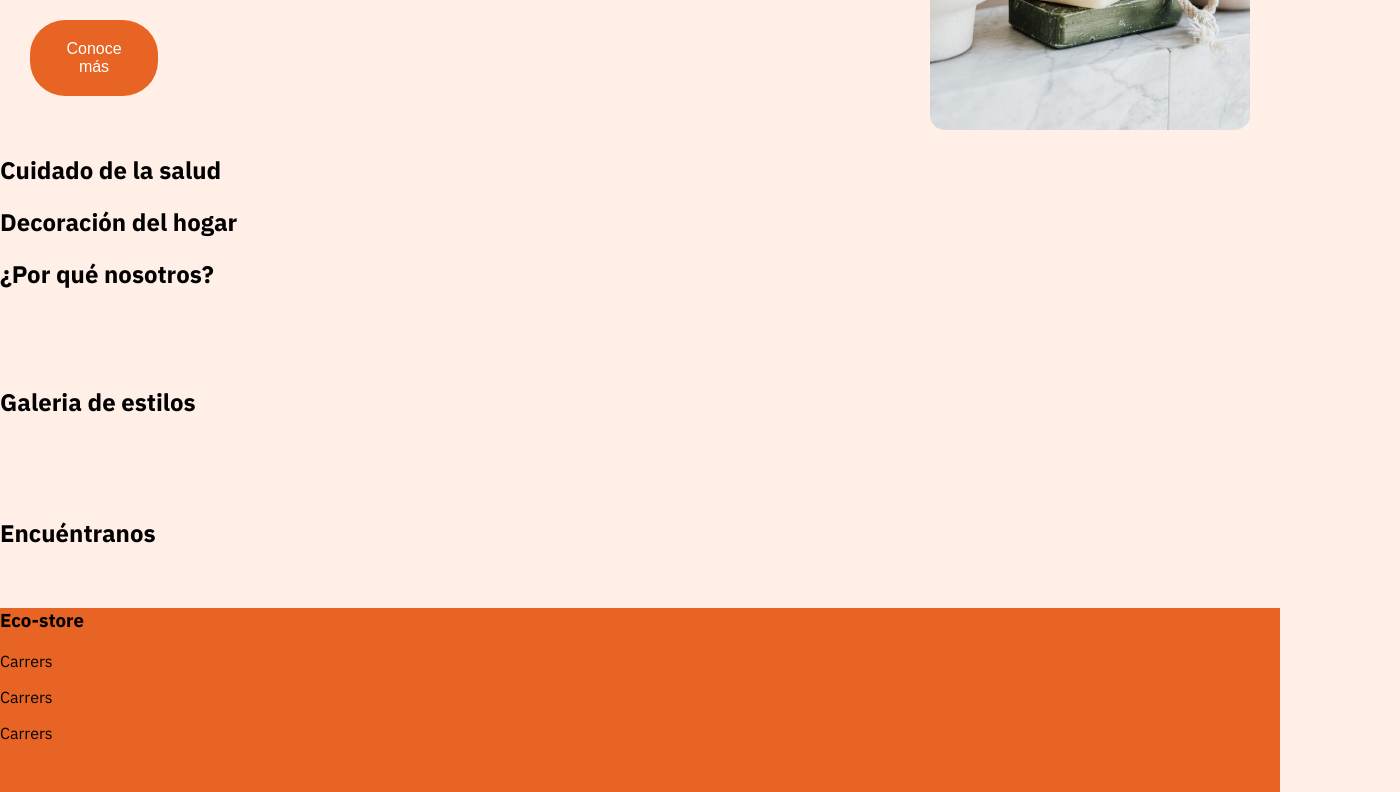
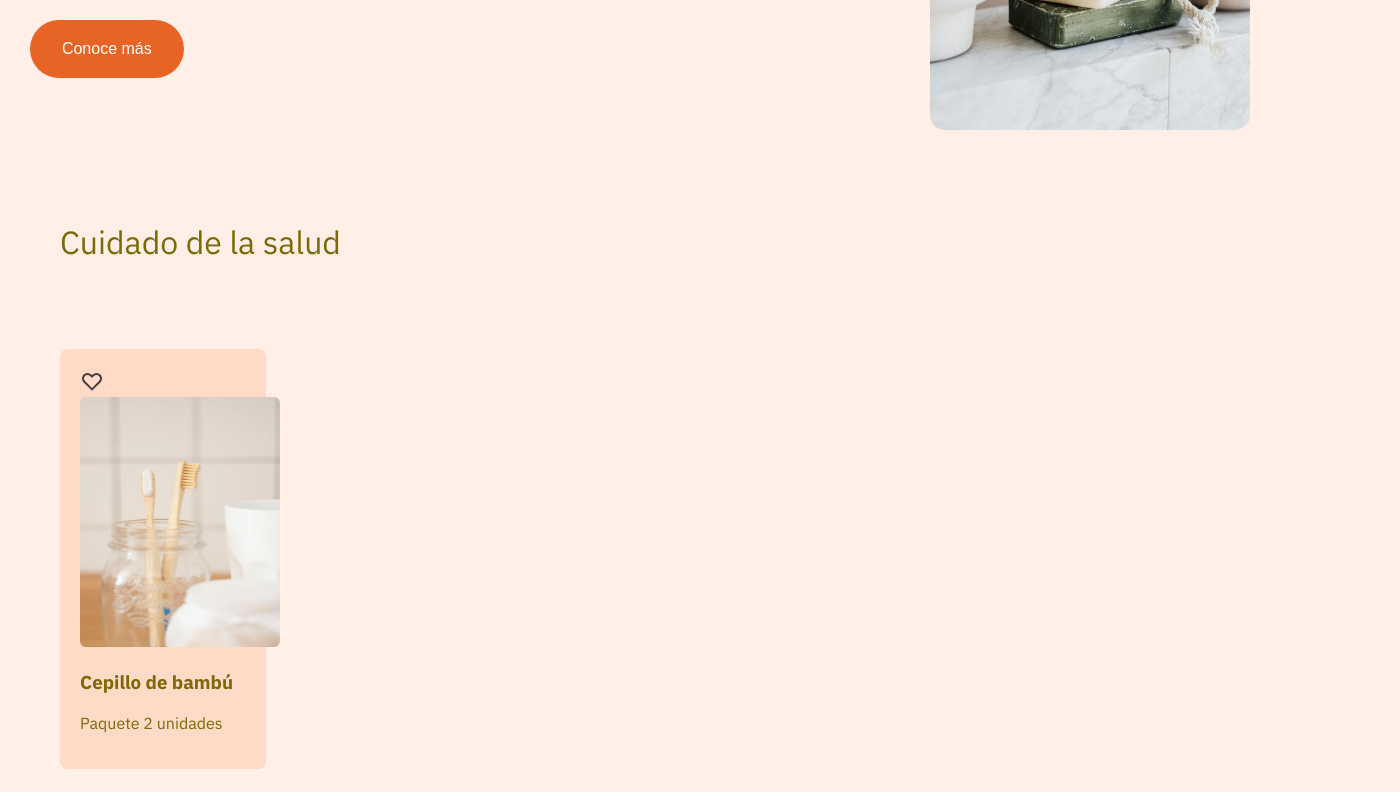
Before and after one commit to nmarlene/eco-store, a plain HTML site: page index.html in a window 1280 px wide. Shown: the part 460-1252 px from the top of the page, 1400 px wide, since content can reach past the window. Drawn offline with Linux system fonts and the light colour scheme.

Commit message:
Estructura de seccion de cuidado de salud y decoracion del hogar

```diff
--- a/index.html
+++ b/index.html
@@ -43,6 +43,18 @@
     <section class="product-section">
       <div  class="healthcare">
         <h2>Cuidado de la salud</h2>
+        <div class="card-section">
+          <div class="product-card">
+            <svg width="24" height="24" viewBox="0 0 24 24" fill="none" xmlns="http://www.w3.org/2000/svg">
+<path d="M3.34255 7.7779C3.5687 7.23194 3.90017 6.73586 4.31804 6.31799C4.7359 5.90012 5.23198 5.56865 5.77795 5.3425C6.32392 5.11635 6.90909 4.99995 7.50004 4.99995C8.09099 4.99995 8.67616 5.11635 9.22213 5.3425C9.7681 5.56865 10.2642 5.90012 10.682 6.31799L12 7.63599L13.318 6.31799C14.162 5.47407 15.3066 4.99997 16.5 4.99997C17.6935 4.99997 18.8381 5.47407 19.682 6.31799C20.526 7.16191 21.0001 8.30651 21.0001 9.49999C21.0001 10.6935 20.526 11.8381 19.682 12.682L12 20.364L4.31804 12.682C3.90017 12.2641 3.5687 11.7681 3.34255 11.2221C3.1164 10.6761 3 10.0909 3 9.49999C3 8.90904 3.1164 8.32387 3.34255 7.7779Z" stroke="#3F3F46" stroke-width="2" stroke-linecap="round" stroke-linejoin="round"/>
+            </svg>
+            <div class="product-image">
+              <img src="/assets/img/products/toothbrush.jpg" alt="">
+              <h3>Cepillo de bambú</h3>
+              <p>Paquete 2 unidades</p>
+            </div>
+          </div>
+        </div>
       </div>
       <div class="furniture">
         <h2>Decoración del hogar</h2>
--- a/scss/main.scss
+++ b/scss/main.scss
@@ -56,7 +56,7 @@ article{
     font-size: $paragraph-size;
   }
   button{
-    width: 10vw;
+    width: 12vw;
     padding: 20px;
     background-color: $quaternion-color;
     border-style: none;
@@ -69,6 +69,40 @@ article{
       border-radius: 15px;
   }
 }
+section {
+  width: 100%;
+  height: auto;
+
+  padding: 60px;
+  h2{
+    color: $primary-text-color;
+    font-size: 2em;
+  }
+  .healthcare{
+    h2 {
+      font-weight: 300;
+      padding-bottom: 60px;
+
+
+    }
+    .product-card{
+      width: 13vw;
+      height: auto;
+      background-color: $secundary-color;
+      color: $primary-text-color;
+      padding: 20px;
+      border-radius: 8px;
+      img {
+        width: 200px;
+        height: 250px;
+        background-position: center ;
+        border-radius: 6px;
+
+      }
+    }
+  }
+}
+
 
 footer{
 
```
Also changed, not shown: css/main.css, 1 other file.
